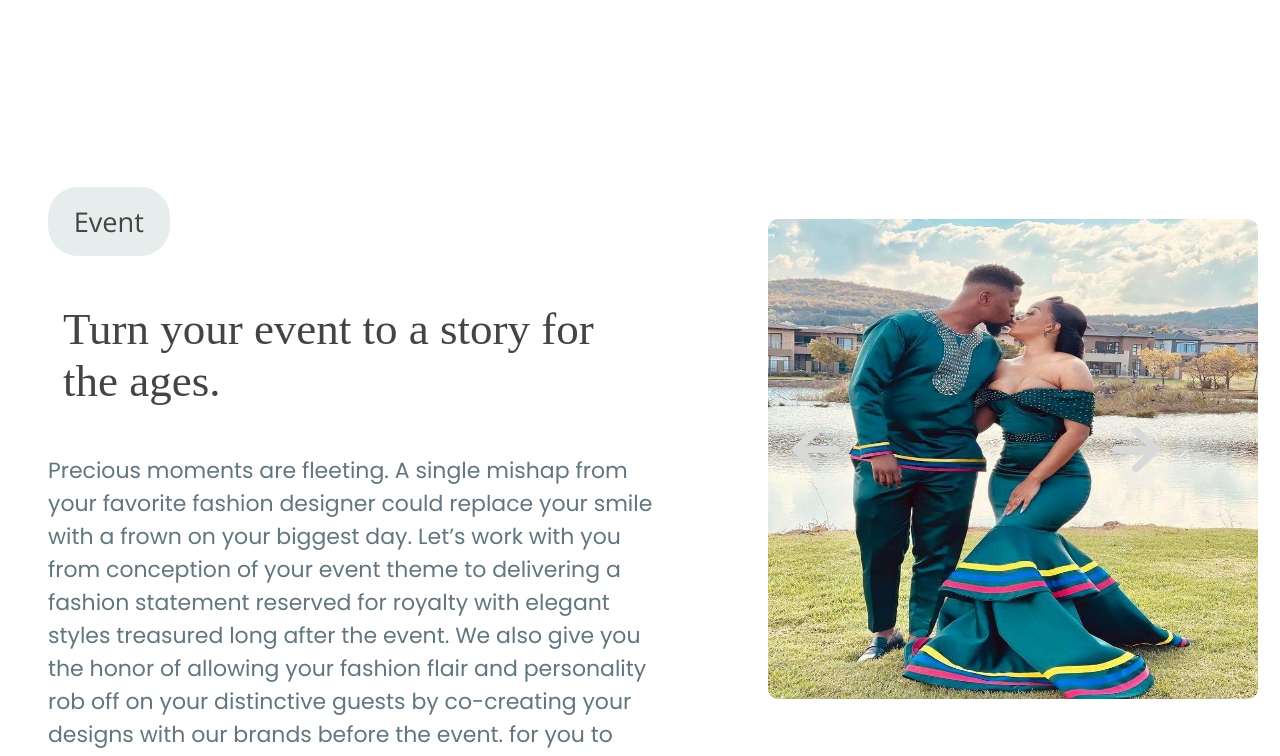
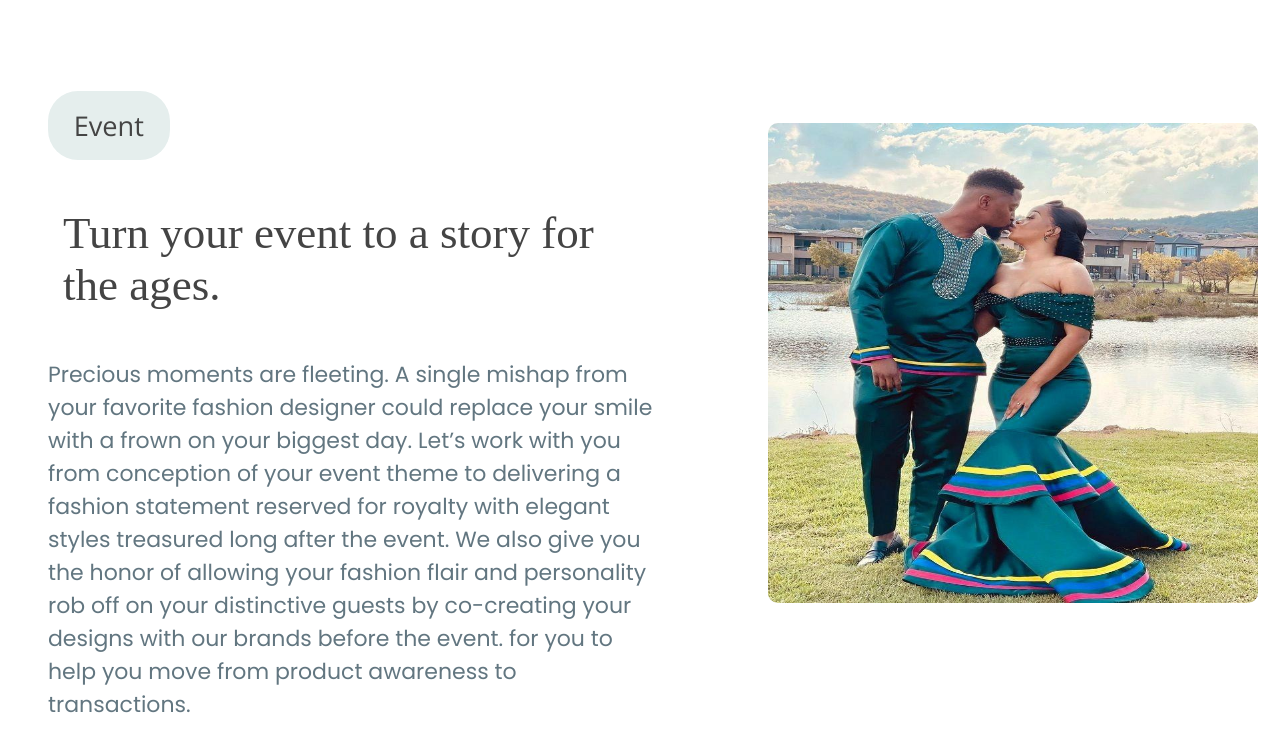
Before and after one commit to Grace229/nencia-app, a React (Create React App) app: page / in a window 1280 px wide. Shown: the part 1451-2207 px from the top of the page. Built offline with nearby package versions, Linux system fonts and the light colour scheme.

Commit message:
added typewriter effect

```diff
--- a/src/components/Business/Business.js
+++ b/src/components/Business/Business.js
@@ -1,12 +1,11 @@
 import React, { useState } from "react";
 import "./Business.scss";
 import { businessImageData } from "./BusinessData";
-import leftArrow from "../../assets/img/leftArrow.png";
 import Typewriter from "typewriter-effect";
 
 const Business = () => {
-  const [selected, setSelected] = useState(0);
-  const tLength = businessImageData.length;
+  const [selected] = useState(0);
+
   return (
     <div className="container">
       <div className="container__left">
@@ -16,28 +15,6 @@ const Business = () => {
           alt=""
           className="container__left__image"
         />
-        {/* <div className="arrows">
-          <img
-            onClick={() => {
-              selected === 0
-                ? setSelected(tLength - 1)
-                : setSelected((prev) => prev - 1);
-            }}
-            src={leftArrow}
-            alt="left-arrow"
-            className="arrows__left"
-          />
-          <img
-            src={leftArrow}
-            onClick={() => {
-              selected === tLength - 1
-                ? setSelected(0)
-                : setSelected((prev) => prev + 1);
-            }}
-            alt="right-arrow"
-            className="arrows__right"
-          />
-        </div> */}
       </div>
       <div className="container__right">
         <div className="container__right__heading">
--- a/src/components/Business/Business.scss
+++ b/src/components/Business/Business.scss
@@ -8,25 +8,6 @@
       position: absolute;
       border-radius: 10px;
       left: 3rem;
-    }
-    .arrows {
-      display: flex;
-      gap: 1.5rem;
-      &__left {
-        position: absolute;
-        top: 15rem;
-        left: 3.5rem;
-        opacity: 1;
-        cursor: pointer;
-      }
-      &__right {
-        position: absolute;
-        top: 15rem;
-        right: 9.5rem;
-        transform: rotate(180deg);
-        opacity: 1;
-        cursor: pointer;
-      }
     }
   }
   &__right {
@@ -69,22 +50,9 @@
         width: 80%;
         margin-top: 82rem;
       }
-      .arrows {
-        display: flex;
-        position: relative;
-
-        &__left {
-          left: 50px;
-          top: 40rem;
     }
     &__right {
-          right: 29px;
-          top: 40rem;
-        }
-      }
-    }
-    &__right {
-        &__heading >p{
+      &__heading > p {
         margin-top: 55rem;
         font-size: 22px;
         margin-left: 40px;
@@ -94,7 +62,7 @@
         font-size: 32px;
         margin-left: 40px;
       }
-        &__text > h2{
+      &__text > h2 {
         margin-left: 40px;
         font-size: 20px;
       }
--- a/src/components/Events/Events.js
+++ b/src/components/Events/Events.js
@@ -1,11 +1,10 @@
 import React, { useState } from "react";
 import "./Events.scss";
 import { eventImageData } from "./EventsData";
-import leftArrow from "../../assets/img/leftArrow.png";
 
 const Events = () => {
-  const [selected, setSelected] = useState(0);
-  const tLength = eventImageData.length;
+  const [selected] = useState(0);
+
   return (
     <div className="container">
       <div className="container__left">
@@ -36,28 +35,6 @@ const Events = () => {
           alt="EventImage"
           className="container__right__image"
         />
-        <div className="container__right__arrows">
-          <img
-            onClick={() => {
-              selected === 0
-                ? setSelected(tLength - 1)
-                : setSelected((prev) => prev - 1);
-            }}
-            src={leftArrow}
-            alt="left-arrow"
-            className="arrows__left"
-          />
-          <img
-            src={leftArrow}
-            onClick={() => {
-              selected === tLength - 1
-                ? setSelected(0)
-                : setSelected((prev) => prev + 1);
-            }}
-            alt="right-arrow"
-            className="arrows__right"
-          />
-        </div>
       </div>
     </div>
   );
--- a/src/components/Events/Events.scss
+++ b/src/components/Events/Events.scss
@@ -1,6 +1,5 @@
 .container {
   display: flex;
-  margin-bottom: 12rem;
   gap: 4rem;
   &__left {
     display: flex;
--- a/src/components/FashionStars/FashionStars.js
+++ b/src/components/FashionStars/FashionStars.js
@@ -1,10 +1,9 @@
 import React, { useState } from "react";
 import { fashionStarImageData } from "./FashionStarData";
-import leftArrow from "../../assets/img/leftArrow.png";
 import "./FashionStars.scss";
 
 const FashionStars = () => {
-  const [selected, setSelected] = useState(0);
+  const [selected] = useState(0);
 
   return (
     <div className="fashion">
```
Lines whose indentation alone changed are shown as unchanged.
